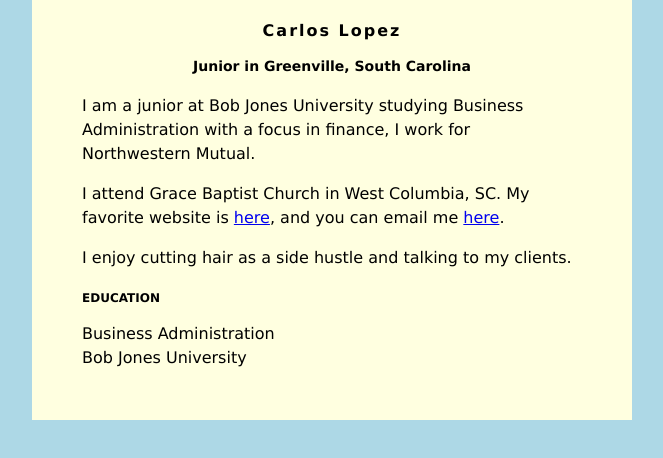
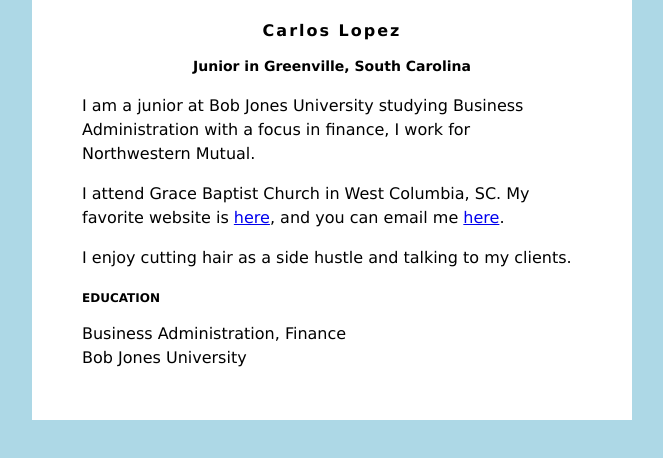
Before and after one commit to carlossllopez/carlossllopez.github.io, a plain HTML site: page index.html in a window 1280 px wide. Shown: the whole page, without its empty margins (308-971 px from the left). Drawn offline with Linux system fonts and the light colour scheme.

Commit message:
Update index.html

```diff
--- a/index.html
+++ b/index.html
@@ -6,7 +6,7 @@ body {
     font-family: Verdana;
 }
 #content {
-    background: lightyellow;
+    background: white;
     min-width: 200px;
     max-width: 500px;
     padding: 50px;
@@ -44,7 +44,7 @@ h3 {
             I enjoy cutting hair as a side hustle and talking to my clients.
          </p>
         <h3>EDUCATION</h3>
-        Business Administration<br />
+        Business Administration, Finance<br />
         Bob Jones University<br />
     </div>
 </body>
```
